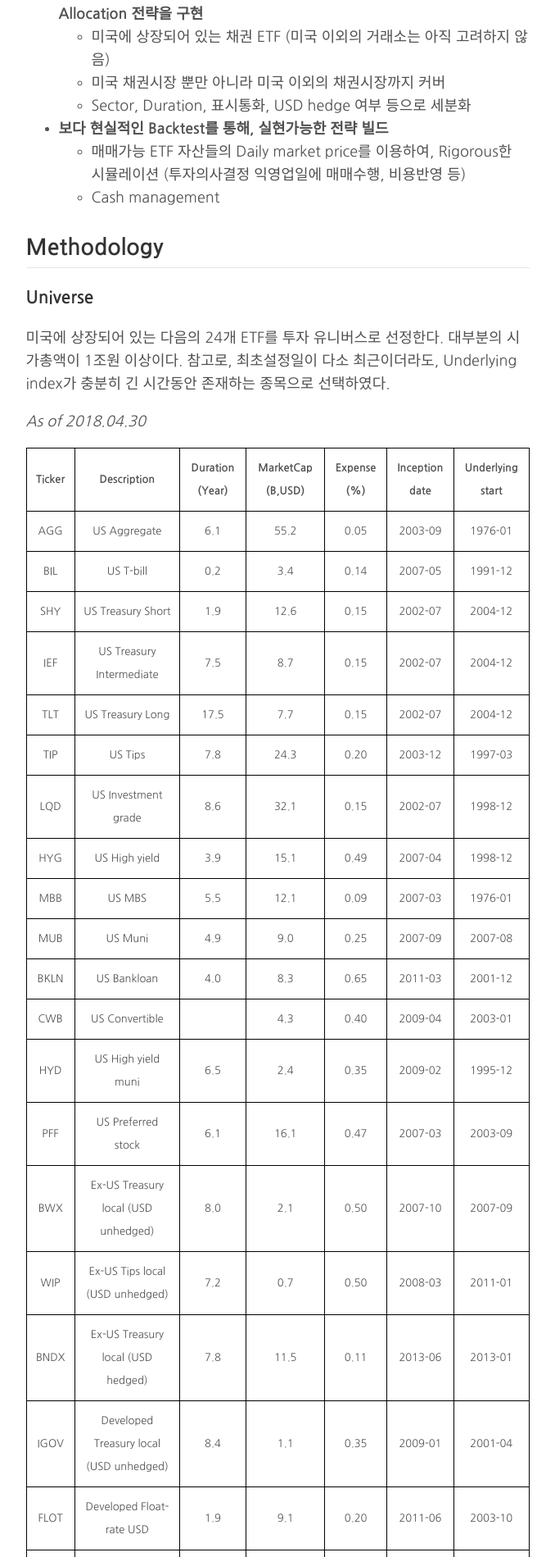
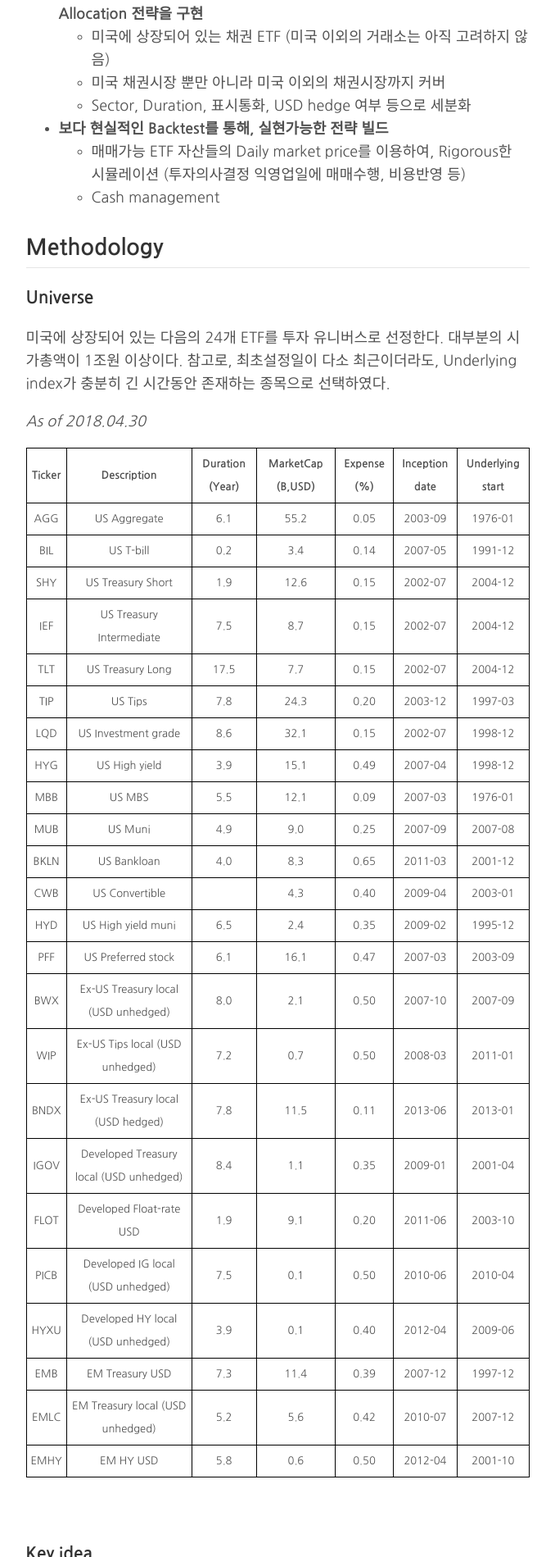
Before and after one commit to gem763/gem763.github.io, a Jekyll site: the page built from _posts/2018-05-05-Global-Fixed-income-Allocation-Model.md, in a window 1280 px wide. Shown: the part 4501-6400 px from the top of the page at 82% size, without its empty margins (301-979 px from the left). Built offline with Jekyll 4.4.1, drawn with Linux system fonts in a browser that asks for light colours; comment, search, counter and statistics services are not loaded.

Commit message:
Update main.css

```diff
--- a/assets/css/main.css
+++ b/assets/css/main.css
@@ -481,6 +481,7 @@
   margin-bottom: 30px;
   width: 100%;
   font-size: 13px;
+  overflow-x: auto;
 }
 
 table, th, td {
@@ -488,7 +489,7 @@
 }
 
 th, td {
-  padding: 10px;
+  padding: 5px;
   text-align: left;
 }
 
```
